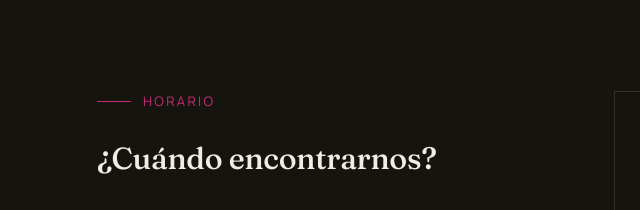
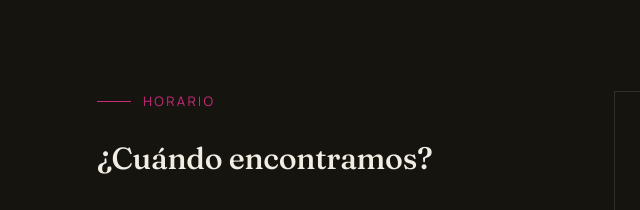
Before and after one commit to ionsarriguren/Oveja-Negra-Pamplona-Web, a plain HTML site: page index.html in a window 1280 px wide. Shown: the part 3200-3410 px from the top of the page, 11-651 px from the left. Drawn offline with Linux system fonts and the light colour scheme; grey boxes are pictures that could not be loaded.

Commit message:
index.html

```diff
--- a/index.html
+++ b/index.html
@@ -343,7 +343,7 @@
   <div class="wrap info-grid">
     <div>
       <div class="eyebrow">Horario</div>
-      <h2 style="font-size:1.9rem; margin-bottom:30px;">¿Cuándo encontrarnos?</h2>
+      <h2 style="font-size:1.9rem; margin-bottom:30px;">¿Cuándo encontramos?</h2>
       <div class="schedule-row"><span>Lunes</span><span>12:00–17:00</span></div>
       <div class="schedule-row"><span>Martes</span><span class="closed">Cerrado</span></div>
       <div class="schedule-row"><span>Miércoles</span><span>12:00–17:00</span></div>
```
